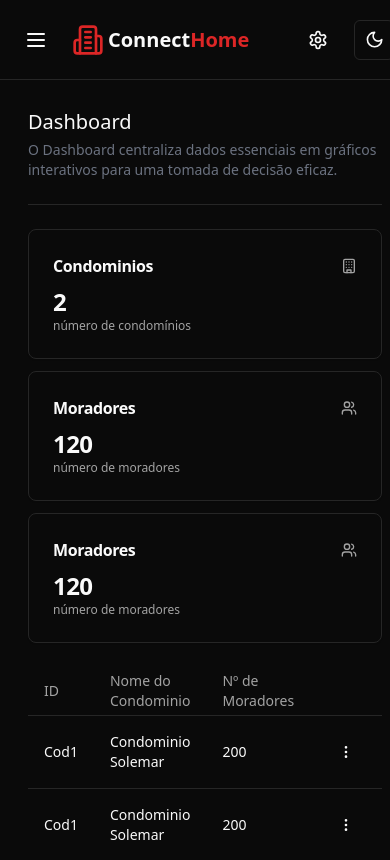
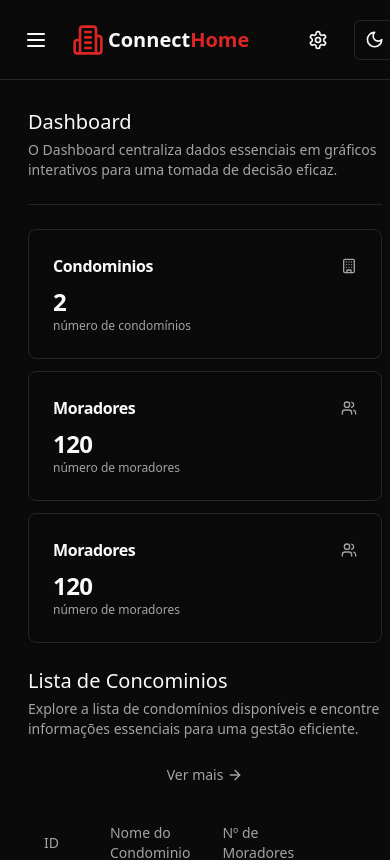
Before and after one commit to Aurelio-ch/connecthome, a React (Vite) app: page / in a window 390 px wide. Shown: the top 860 px of the page. Built offline with nearby package versions, Linux system fonts and the light colour scheme.

Commit message:
responsividade mobile e ajustes no layout

```diff
--- a/src/components/header.tsx
+++ b/src/components/header.tsx
@@ -2,11 +2,19 @@ import { Building2, Menu, Settings } from "lucide-react";
 import { ModeToggle } from "./mode-toggle";
 import { Button } from "./ui/button";
 import { NavLink } from "./ui/nav-link";
-import { DropdownMenu, DropdownMenuContent, DropdownMenuItem, DropdownMenuLabel, DropdownMenuSeparator, DropdownMenuTrigger } from "./ui/dropdown-menu";
+import {
+  DropdownMenu,
+  DropdownMenuContent,
+  DropdownMenuItem,
+  DropdownMenuLabel,
+  DropdownMenuSeparator,
+  DropdownMenuTrigger,
+} from "./ui/dropdown-menu";
 
 export function Header() {
   return (
-    <div className="flex h-full w-full items-center justify-between rounded-r-lg border-b border-border p-4 ">
+    <div className="flex h-full w-full border-b border-border p-4">
+      <div className="mx-auto flex w-full max-w-7xl items-center justify-between">
         <div className="inline-flex items-center gap-4">
           <Button className="md:hidden" variant="ghost" size="icon">
             <Menu />
@@ -26,7 +34,7 @@ export function Header() {
           </nav>
         </div>
 
-      <div className="inline-flex gap-4">
+        <div className="inline-flex items-center gap-4">
           <DropdownMenu>
             <DropdownMenuTrigger asChild>
               <Button variant="ghost" size="icon">
@@ -36,7 +44,9 @@ export function Header() {
             <DropdownMenuContent>
               <DropdownMenuLabel className="inline-flex flex-col">
                 Aurélio Chagas
-             <p className="text-xs text-stone-400">aurelio.chagas.c@gmail.com</p>
+                <p className="text-xs text-stone-400">
+                  aurelio.chagas.c@gmail.com
+                </p>
               </DropdownMenuLabel>
               <DropdownMenuSeparator />
               <DropdownMenuItem>Perfil</DropdownMenuItem>
@@ -48,5 +58,6 @@ export function Header() {
           <ModeToggle />
         </div>
       </div>
+    </div>
   );
 }
--- a/src/pages/_layouts/app.tsx
+++ b/src/pages/_layouts/app.tsx
@@ -5,7 +5,7 @@ export function AppLayout() {
   return (
     <div className='h-screen grid grid-rows-app bg-background text-foreground'>
       <Header />
-      <div className='md:p-10 p-7'>
+      <div className='md:p-10 p-7 w-full max-w-7xl space-y-6 mx-auto'>
         <Outlet />
       </div>
     </div>
--- a/src/pages/_layouts/auth.tsx
+++ b/src/pages/_layouts/auth.tsx
@@ -1,10 +1,12 @@
+import { ModeToggle } from '@/components/mode-toggle'
 import { Outlet } from 'react-router-dom'
 
 export function AuthLayout() {
   return (
-    <div className='grid grid-cols-3 h-screen'>
-      <div className="bg-[url('https://source.unsplash.com/random?condominium')] bg-cover -mb-7 md:mb-0 brightness-75 col-span-2" />
-      <div >
+    <div className='grid md:grid-cols-3 grid-rows-4 md:grid-rows-1 h-screen'>
+      <div className="bg-[url('https://source.unsplash.com/random?condominium')] bg-cover  md:mb-0 brightness-75 md:col-span-2" />
+      <div className="relative p-6 space-y-6 flex flex-col justify-center h-full row-span-3" >
+      <div className="absolute top-4 right-4"><ModeToggle /></div>
         <Outlet />
       </div>
     </div>
--- a/src/pages/app/condominium.tsx
+++ b/src/pages/app/condominium.tsx
@@ -28,7 +28,7 @@ import { MoreVertical, Plus, Settings } from "lucide-react";
 
 export function Condominium() {
   return (
-    <div className="space-y-6">
+    <>
       <div className="flex flex-col md:flex-row gap-4 justify-between">
         <div >
           <h1 className="inline-block text-xl font-medium">
@@ -104,6 +104,6 @@ export function Condominium() {
           </PaginationContent>
         </Pagination>
       </div>
-    </div>
+    </>
   );
 }
--- a/src/pages/app/dashboard.tsx
+++ b/src/pages/app/dashboard.tsx
@@ -17,14 +17,14 @@ import {
   TableHeader,
   TableRow,
 } from "@/components/ui/table";
-import { Building, MoreVertical, Settings, Users } from "lucide-react";
+import { ArrowRight, Building, MoreVertical, Settings, Users } from "lucide-react";
 
 export function Dashboard() {
   return (
-    <div className="space-y-6">
+    <>
       <div>
         <h1 className="inline-block text-xl font-medium">Dashboard</h1>
-        <p className="mt-1 text-sm text-gray-500">
+        <p className="mt-1 text-sm text-muted-foreground">
           O Dashboard centraliza dados essenciais em gráficos interativos para
           uma tomada de decisão eficaz.
         </p>
@@ -32,7 +32,7 @@ export function Dashboard() {
 
       <Separator />
 
-      <div className="grid md:grid-cols-3 gap-3">
+      <div className="grid gap-3 md:grid-cols-3">
         <Card>
           <CardHeader className="flex-row items-center justify-between space-y-0 pb-2">
             <CardTitle className="text-base font-semibold">
@@ -71,6 +71,21 @@ export function Dashboard() {
         </Card>
       </div>
 
+      <div className="flex flex-col md:flex-row gap-4 justify-between">
+        <div >
+          <h1 className="inline-block text-xl font-medium">
+            Lista de Concominios
+          </h1>
+          <p className="mt-1 text-sm text-muted-foreground">
+          Explore a lista de condomínios disponíveis e encontre informações essenciais para uma gestão eficiente.
+          </p>
+        </div>
+
+        <Button variant="link" className="inline-flex gap-1 hover:opacity-65 transition text-muted-foreground">
+          Ver mais <ArrowRight className="size-4" />
+        </Button>
+      </div>
+
       <Table className="overflow-auto">
         <TableHeader>
           <TableRow>
@@ -95,7 +110,10 @@ export function Dashboard() {
                       </Button>
                     </DropdownMenuTrigger>
                     <DropdownMenuContent>
-                      <DropdownMenuLabel className="inline-flex gap-2 items-center"> <Settings className="size-4" /> Gerenciar</DropdownMenuLabel>
+                      <DropdownMenuLabel className="inline-flex items-center gap-2">
+                        {" "}
+                        <Settings className="size-4" /> Gerenciar
+                      </DropdownMenuLabel>
                       <DropdownMenuSeparator />
                       <DropdownMenuItem>Editar</DropdownMenuItem>
                       <DropdownMenuItem>Moradores</DropdownMenuItem>
@@ -108,6 +126,6 @@ export function Dashboard() {
           })}
         </TableBody>
       </Table>
-    </div>
+    </>
   );
 }
--- a/src/pages/auth/reset-password.tsx
+++ b/src/pages/auth/reset-password.tsx
@@ -1,14 +1,12 @@
-import { ModeToggle } from "@/components/mode-toggle";
 import { Button } from "@/components/ui/button";
 import { Input } from "@/components/ui/input";
 
 export function ResetPassword() {
   return (
-    <div className="relative p-6 space-y-6 flex flex-col justify-center h-full">
-      <div className="absolute top-4 right-4"><ModeToggle /></div>
+    <>
       <div className="space-y-2">
         <h1 className="text-3xl font-bold text-center">Recuperação de senha</h1>
-        <p className="text-sm text-gray-500 text-center">Redefina sua senha de forma simples e segura para recuperar o acesso à sua conta.</p>
+        <p className="text-sm text-muted-foreground text-center">Redefina sua senha de forma simples e segura para recuperar o acesso à sua conta.</p>
       </div>
 
       <form action="" className="space-y-4">
@@ -18,6 +16,6 @@ export function ResetPassword() {
         </div>
         <Button className="w-full hover:opacity-65 transition">Redefinir senha</Button>
       </form>
-    </div>
+    </>
   );
 }
--- a/src/pages/auth/sign-in.tsx
+++ b/src/pages/auth/sign-in.tsx
@@ -1,15 +1,14 @@
-import { ModeToggle } from "@/components/mode-toggle";
 import { Button } from "@/components/ui/button";
 import { Input } from "@/components/ui/input";
 import { Link } from "react-router-dom";
 
 export function SignIn() {
   return (
-    <div className="p-6 space-y-6 flex flex-col justify-center h-full relative">
-      <div className="absolute top-4 right-4"><ModeToggle /></div>
+    <>
+
       <div className="space-y-2">
         <h1 className="text-3xl font-bold text-center">Login</h1>
-        <p className="text-sm text-gray-500 text-center">Faça login de maneira rápida e segura para acessar todas as funcionalidades do sistema.</p>
+        <p className="text-sm text-muted-foreground text-center">Faça login de maneira rápida e segura para acessar todas as funcionalidades do sistema.</p>
       </div>
 
       <form action="" className="space-y-4">
@@ -24,6 +23,6 @@ export function SignIn() {
         </div>
         <Button className="w-full hover:opacity-65 transition">Acessar</Button>
       </form>
-    </div>
+    </>
   );
 }
```
Lines whose indentation alone changed are shown as unchanged.
